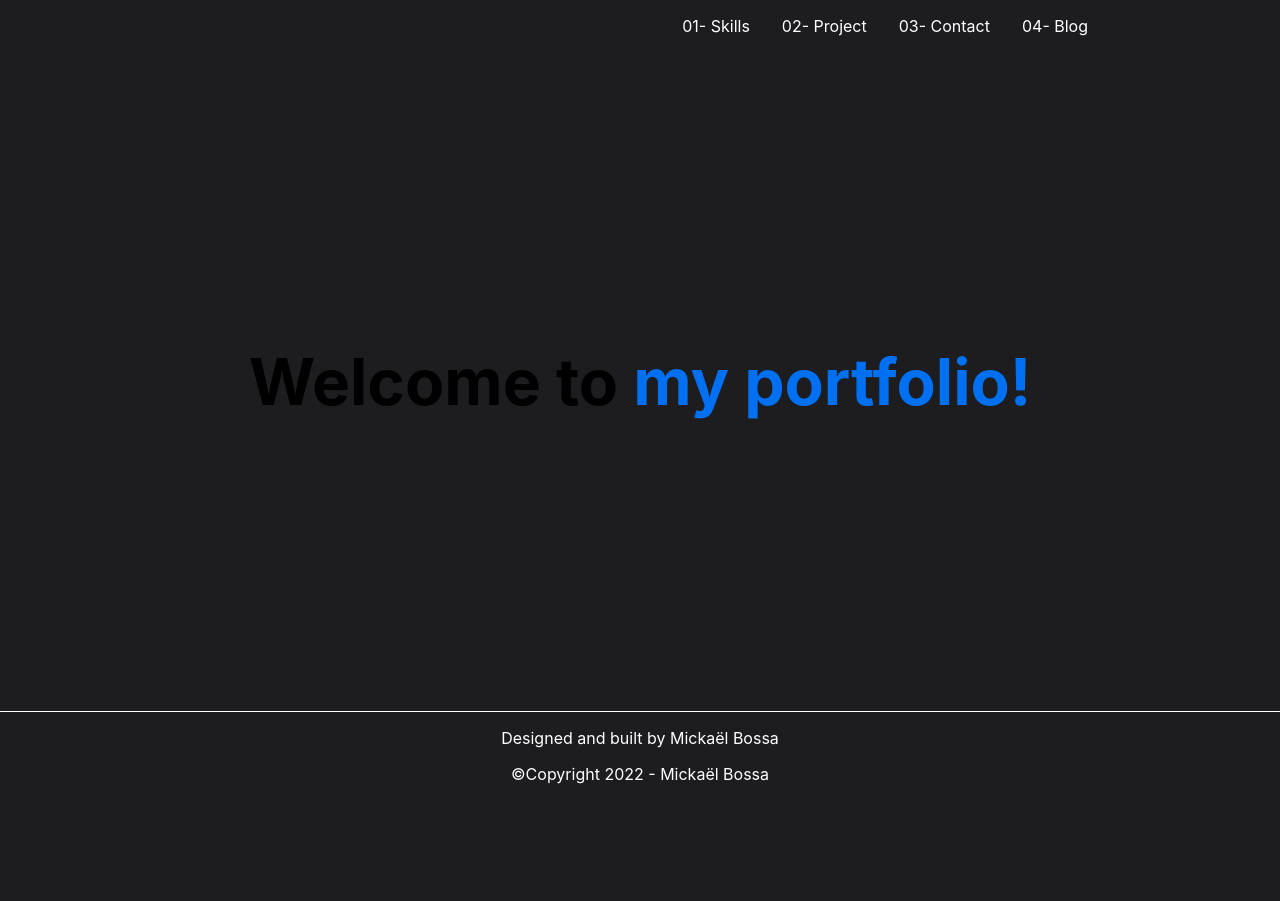
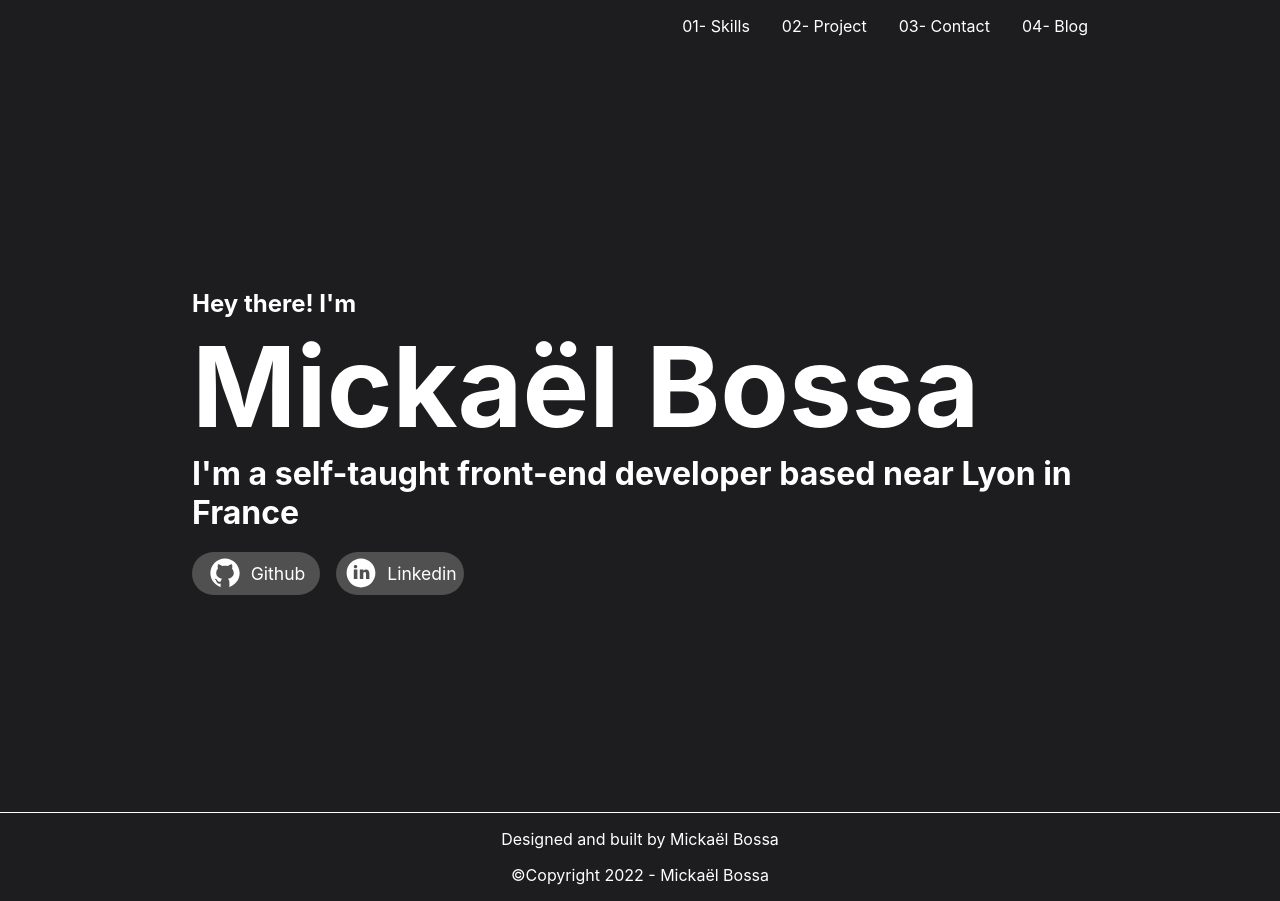
Before and after one commit to MickaelBossa/portfolio, a Next.js app: page / in a window 1280 px wide. Before the commit the page ends 800 px from the top, so only its background shows below. Built offline with nearby package versions, Linux system fonts and the light colour scheme.

Commit message:
Add first screen

```diff
--- a/components/ui/Header/Header.tsx
+++ b/components/ui/Header/Header.tsx
@@ -2,17 +2,35 @@
 import styles from './Header.module.css';
 
 // Next
-import Link from "next/link"
+import Link from 'next/link';
 
 export default function Header() {
-  return (
-    <nav className='container'>
-        <ul className={styles.navlinks}>
-            <li><Link className={styles.navlink} href='#'>01- Skills</Link></li>
-            <li><Link className={styles.navlink} href='#'>02- Project</Link></li>
-            <li><Link className={styles.navlink} href='#'>03- Contact</Link></li>
-            <li><Link className={styles.navlink} href='#'>04- Blog</Link></li>
-        </ul>
-    </nav>
-  )
+    return (
+        <header className="container">
+            <nav>
+                <ul className={styles.navlinks}>
+                    <li>
+                        <Link className={styles.navlink} href="#">
+                            01- Skills
+                        </Link>
+                    </li>
+                    <li>
+                        <Link className={styles.navlink} href="#">
+                            02- Project
+                        </Link>
+                    </li>
+                    <li>
+                        <Link className={styles.navlink} href="#">
+                            03- Contact
+                        </Link>
+                    </li>
+                    <li>
+                        <Link className={styles.navlink} href="#">
+                            04- Blog
+                        </Link>
+                    </li>
+                </ul>
+            </nav>
+        </header>
+    );
 }
--- a/components/ui/Layout/Layout.module.css
+++ b/components/ui/Layout/Layout.module.css
@@ -1,14 +1,12 @@
 .layoutContainer {
     display: flex;
     flex-direction: column;
-    height: 100vh;
+    min-height: 100vh;
 }
 
 .layoutContent {
     flex-grow: 1;
     display: flex;
-    justify-content: center;
-    align-items: center;
     width: 70%;
     margin: 0 auto;
 }
--- /dev/null
+++ b/components/ui/SocialNetworkBtn/SocialNetworkBtn.module.css
@@ -0,0 +1,16 @@
+.btnContainer {
+    display: flex;
+    justify-content: center;
+    align-items: center;
+    color: #fff;
+    background-color: #515050;
+    width: 8rem;
+    border-radius: 4rem;
+    margin-right: 1rem;
+}
+
+.btnTxt {
+    font-size: 1.1rem;
+    padding-left: 0.5rem;
+    margin: 0.7rem 0;
+}
--- /dev/null
+++ b/components/ui/SocialNetworkBtn/SocialNetworkBtn.tsx
@@ -0,0 +1,20 @@
+// Style
+import styles from './SocialNetworkBtn.module.css';
+
+// Next
+import Link from 'next/link';
+import Image from 'next/image';
+
+export default function SocialNetworkBtn({src, title}: {src:string, title: string}) {
+    return (
+        <Link href="#" className={styles.btnContainer}>
+            <Image
+                src={src}
+                height={36}
+                width={36}
+                alt={`${title} icon`}
+            />
+            <p className={styles.btnTxt}>{title}</p>
+        </Link>
+    );
+}
--- a/pages/index.tsx
+++ b/pages/index.tsx
@@ -1,14 +1,18 @@
+/* eslint-disable react/no-unescaped-entities */
 // Style
 import styles from '../styles/Home.module.css';
 
+// Next
+import Head from 'next/head';
+
 // Component
-import Head from 'next/head';
+import SocialNetworkBtn from '../components/ui/SocialNetworkBtn/SocialNetworkBtn';
 
 export default function Home() {
     return (
-        <div className=".container">
+        <>
             <Head>
-                <title>Create Next App</title>
+                <title>Mickaël BOSSA - Web developer</title>
                 <meta
                     name="description"
                     content="Generated by create next app"
@@ -16,11 +20,28 @@ export default function Home() {
                 <link rel="icon" href="/favicon.ico" />
             </Head>
 
-            <main>
-                <h1 className={styles.title}>
-                    Welcome to <a href="https://nextjs.org">my portfolio!</a>
-                </h1>
+            <main className=".container">
+                <section className={styles.firstScreen}>
+                    <h1 className={styles.title}>
+                        Hey there! I'm
+                        <span className={styles.name}> Mickaël Bossa </span>
+                        <span className={styles.job}>
+                            I'm a self-taught front-end developer based near
+                            Lyon in France
+                        </span>
+                    </h1>
+                    <div className={styles.socialNetworkIcons}>
+                        <SocialNetworkBtn
+                            title="Github"
+                            src="/images/github-icon.svg"
+                        />
+                        <SocialNetworkBtn
+                            title="Linkedin"
+                            src="/images/linkedin-icon.svg"
+                        />
+                    </div>
+                </section>
             </main>
-        </div>
+        </>
     );
 }
--- a/styles/Home.module.css
+++ b/styles/Home.module.css
@@ -1,11 +1,24 @@
-.title {
-  margin: 0;
-  line-height: 1.15;
-  font-size: 4rem;
-  text-align: center;
+.firstScreen {
+  display: flex;
+  flex-direction: column;
+  justify-content: center;
+  height: 95vh;
 }
 
-.title a {
-  color: #0070f3;
-  text-decoration: none;
+.title {
+  text-align: left;
+  color: #fff;
 }
+
+.name {
+  display: block;
+  font-size: 7rem;
+}
+
+.job {
+  font-size: 2rem;
+}
+
+.socialNetworkIcons {
+  display: flex;
+}
--- a/styles/globals.css
+++ b/styles/globals.css
@@ -11,11 +11,16 @@ body {
   background-color: #1D1D20;
 }
 
+.container {
+  width: 70%;
+  margin: 0 auto;
+}
+
 li {
   list-style: none;
 }
 
-.container {
-  width: 70%;
-  margin: 0 auto;
+a {
+  color: inherit;
+  text-decoration: none;
 }
```
Also changed, not shown: public/images/github-icon.svg (added), public/images/linkedin-icon.svg (added).
